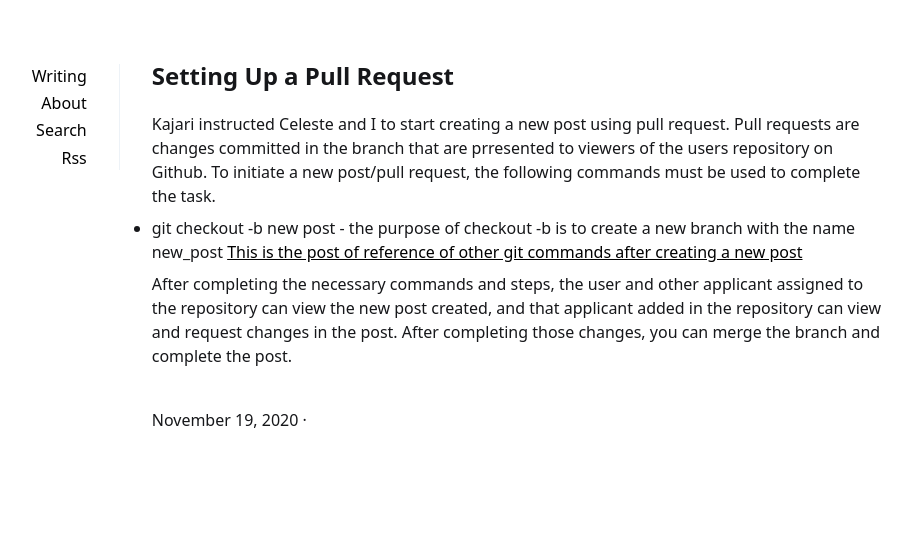
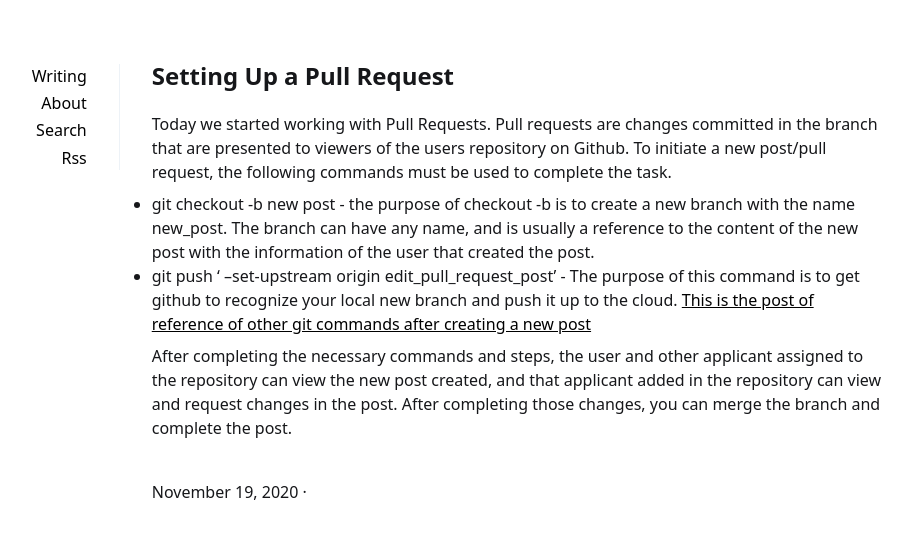
Before and after one commit to Osvaldo178/Osvaldo178.github.io, a Jekyll site: the page built from _posts/2020-11-19-Setting-Up-a-Pull-Request.md, in a window 1280 px wide. Shown: the top 539 px of the page, without its empty margins (201-1113 px from the left). Built offline with Jekyll 4.4.1, drawn with Linux system fonts in a browser that asks for light colours.

Commit message:
Created a new branch and made some changes

```diff
--- a/_posts/2020-11-19-Setting-Up-a-Pull-Request.md
+++ b/_posts/2020-11-19-Setting-Up-a-Pull-Request.md
@@ -5,8 +5,9 @@ description:
 summary:
 tags:
 ---
-Kajari instructed Celeste and I to start creating a new post using pull request. Pull requests are changes committed in the branch that are prresented to viewers of the users repository on Github. To initiate a new post/pull request, the following commands must be used to complete the task.
-* git checkout -b new post - the purpose of checkout -b is to create a new branch with the name new_post
+Today we started working with Pull Requests. Pull requests are changes committed in the branch that are presented to viewers of the users repository on Github. To initiate a new post/pull request, the following commands must be used to complete the task.
+* git checkout -b new post - the purpose of checkout -b is to create a new branch with the name new_post. The branch can have any name, and is usually a reference to the content of the new post with the information of the user that created the post.
+* git push ' --set-upstream origin edit_pull_request_post' - The purpose of this command is to get github to recognize your local new branch and push it up to the cloud.
 [This is the post of reference of other git commands after creating a new post](https://osvaldo178.github.io/2020/09/14/setting-up-git)
 
 After completing the necessary commands and steps, the user and other applicant assigned to the repository can view the new post created, and that applicant added in the repository can view and request changes in the post. After completing those changes, you can merge the branch and complete the post.
```
